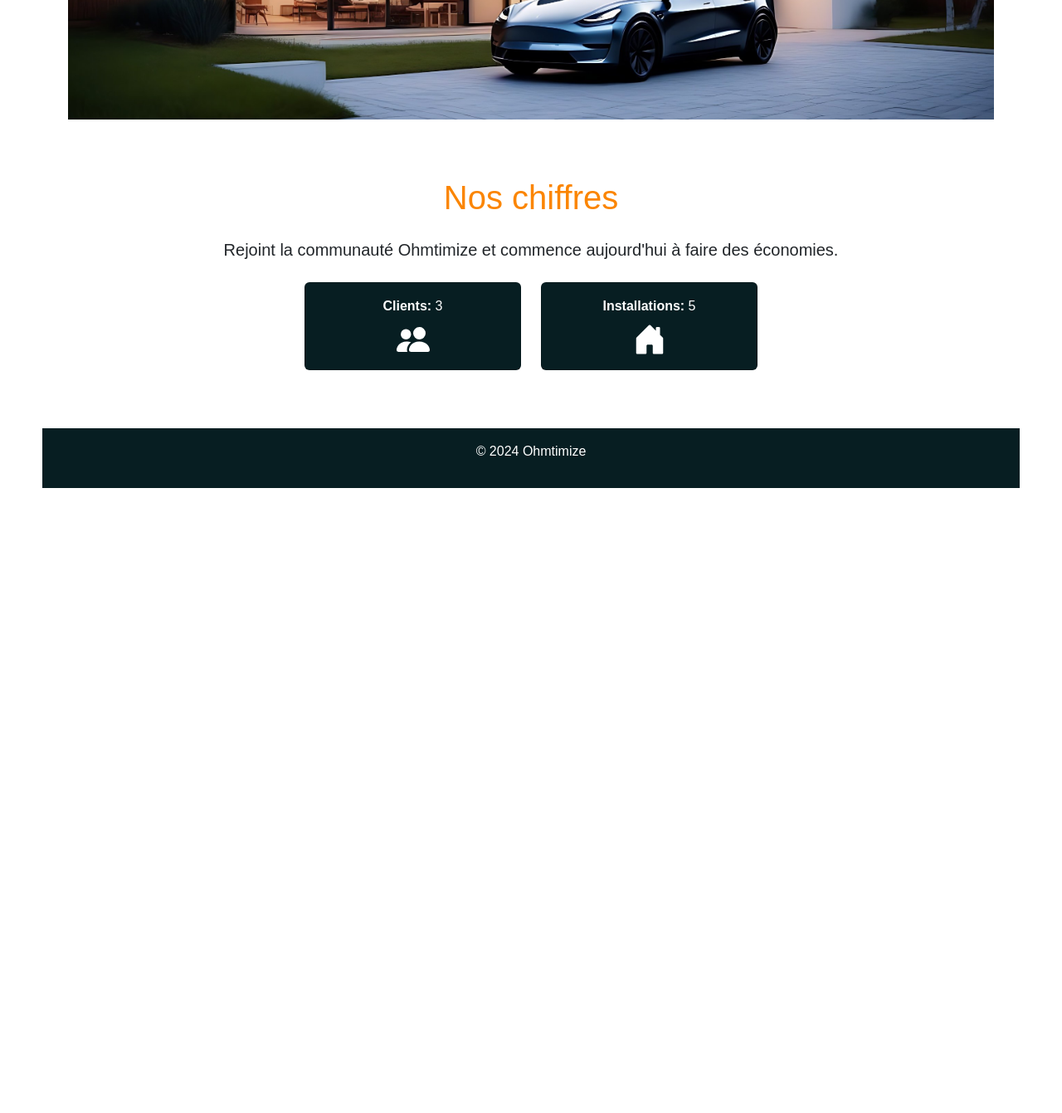
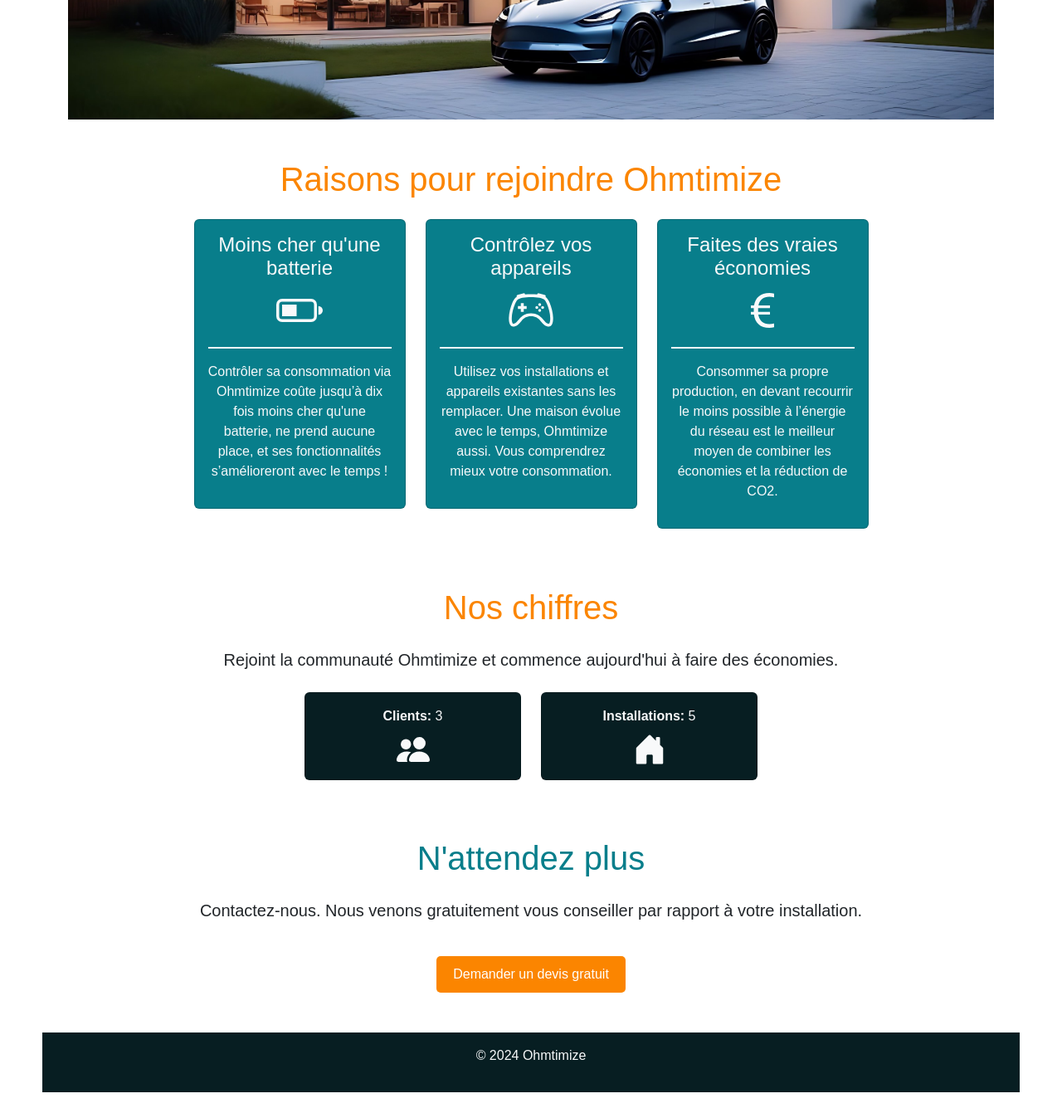
Before and after one commit to Ohmtimize/WebOhm, a Django app: page /ohmtimize/ in a window 1280 px wide. Shown: the part 529-1870 px from the top of the page at 83% size. Before the commit the page ends 1117 px from the top, so only its background shows below. Run offline with Django 4.2, Linux system fonts and the light colour scheme; data comes from the database, SQL or seed files in the repository; both versions use the stored data as it was after the commit.

Commit message:
homepage finished

```diff
--- a/ohm/ohmtimize/static/css/styles.css
+++ b/ohm/ohmtimize/static/css/styles.css
@@ -38,12 +38,17 @@
   background-color: #087e8b;
 }
 
+.bg-brand-secondary {
+  background-color: #fb8500;
+}
+
+
+.text-brand-primary {
+  color: #087e8b
+}
+
 .text-brand-secondary {
   color: #fb8500
-}
-
-.text-brand-light {
-  color: #ffffff;
 }
 
 .bg-brand-dark {
@@ -82,6 +87,22 @@
   padding: 2% 0;
 }
 
+
+.custom-btn {
+  background-color: #fb8500;
+  color: #ffffff;
+  border: none;
+  padding: 10px 20px;
+  font-size: 16px;
+  border-radius: 5px;
+  cursor: pointer;
+}
+
+.custom-btn:hover {
+  color: #ffffff;
+  background-color: #e07b00;
+}
+
 .success-msg {
   color: #270;
   background-color: #DFF2BF;
--- a/ohm/ohmtimize/templates/base_generic.html
+++ b/ohm/ohmtimize/templates/base_generic.html
@@ -72,7 +72,7 @@
     </div>
 
     <!-- Footer -->
-    <footer class="bg-brand-dark text-brand-light py-3 mt-4">
+    <footer class="bg-brand-dark text-light py-3 mt-4">
       <div class="container text-center">
         <p>&copy; 2024 Ohmtimize</p>
       </div>
--- a/ohm/ohmtimize/templates/index.html
+++ b/ohm/ohmtimize/templates/index.html
@@ -9,12 +9,64 @@
     </div>
 </section>
 
+
+<section class="container my-5">
+  <h3 class="text-center mb-4 text-brand-secondary fs-1">Raisons pour rejoindre Ohmtimize</h3>
+  <div class="row justify-content-center">
+    <div class="col-md-3 text-center">
+        <div class="card bg-brand-primary text-light">
+            <div class="card-body">
+                <h4>Moins cher qu'une batterie</h4>
+                <div class="mt-2">
+                  <svg xmlns="http://www.w3.org/2000/svg" width="56" height="56" fill="currentColor" class="bi bi-battery-half" viewBox="0 0 16 16">
+                    <path d="M2 6h5v4H2z"/>
+                    <path d="M2 4a2 2 0 0 0-2 2v4a2 2 0 0 0 2 2h10a2 2 0 0 0 2-2V6a2 2 0 0 0-2-2zm10 1a1 1 0 0 1 1 1v4a1 1 0 0 1-1 1H2a1 1 0 0 1-1-1V6a1 1 0 0 1 1-1zm4 3a1.5 1.5 0 0 1-1.5 1.5v-3A1.5 1.5 0 0 1 16 8"/>
+                  </svg>
+                  <hr class="border border-light border-1 opacity-100">
+                </div>
+                <p>Contrôler sa consommation via Ohmtimize coûte jusqu’à dix fois moins cher qu'une batterie, ne prend aucune place, et ses fonctionnalités s’amélioreront avec le temps !</p>
+            </div>
+        </div>
+    </div>
+    <div class="col-md-3 text-center">
+        <div class="card bg-brand-primary text-light">
+            <div class="card-body">
+                <h4>Contrôlez vos appareils</h4>
+                <div class="mt-2">
+                  <svg xmlns="http://www.w3.org/2000/svg" width="56" height="56" fill="currentColor" class="bi bi-controller" viewBox="0 0 16 16">
+                    <path d="M11.5 6.027a.5.5 0 1 1-1 0 .5.5 0 0 1 1 0m-1.5 1.5a.5.5 0 1 0 0-1 .5.5 0 0 0 0 1m2.5-.5a.5.5 0 1 1-1 0 .5.5 0 0 1 1 0m-1.5 1.5a.5.5 0 1 0 0-1 .5.5 0 0 0 0 1m-6.5-3h1v1h1v1h-1v1h-1v-1h-1v-1h1z"/>
+                    <path d="M3.051 3.26a.5.5 0 0 1 .354-.613l1.932-.518a.5.5 0 0 1 .62.39c.655-.079 1.35-.117 2.043-.117.72 0 1.443.041 2.12.126a.5.5 0 0 1 .622-.399l1.932.518a.5.5 0 0 1 .306.729q.211.136.373.297c.408.408.78 1.05 1.095 1.772.32.733.599 1.591.805 2.466s.34 1.78.364 2.606c.024.816-.059 1.602-.328 2.21a1.42 1.42 0 0 1-1.445.83c-.636-.067-1.115-.394-1.513-.773-.245-.232-.496-.526-.739-.808-.126-.148-.25-.292-.368-.423-.728-.804-1.597-1.527-3.224-1.527s-2.496.723-3.224 1.527c-.119.131-.242.275-.368.423-.243.282-.494.575-.739.808-.398.38-.877.706-1.513.773a1.42 1.42 0 0 1-1.445-.83c-.27-.608-.352-1.395-.329-2.21.024-.826.16-1.73.365-2.606.206-.875.486-1.733.805-2.466.315-.722.687-1.364 1.094-1.772a2.3 2.3 0 0 1 .433-.335l-.028-.079zm2.036.412c-.877.185-1.469.443-1.733.708-.276.276-.587.783-.885 1.465a14 14 0 0 0-.748 2.295 12.4 12.4 0 0 0-.339 2.406c-.022.755.062 1.368.243 1.776a.42.42 0 0 0 .426.24c.327-.034.61-.199.929-.502.212-.202.4-.423.615-.674.133-.156.276-.323.44-.504C4.861 9.969 5.978 9.027 8 9.027s3.139.942 3.965 1.855c.164.181.307.348.44.504.214.251.403.472.615.674.318.303.601.468.929.503a.42.42 0 0 0 .426-.241c.18-.408.265-1.02.243-1.776a12.4 12.4 0 0 0-.339-2.406 14 14 0 0 0-.748-2.295c-.298-.682-.61-1.19-.885-1.465-.264-.265-.856-.523-1.733-.708-.85-.179-1.877-.27-2.913-.27s-2.063.091-2.913.27"/>
+                  </svg>
+                  <hr class="border border-light border-1 opacity-100">
+                </div>
+                <p>Utilisez vos installations et appareils existantes sans les remplacer. Une maison évolue avec le temps, Ohmtimize aussi. Vous comprendrez mieux votre consommation.</p>
+            </div>
+        </div>
+    </div>
+    <div class="col-md-3 text-center">
+      <div class="card bg-brand-primary text-light">
+          <div class="card-body">
+              <h4>Faites des vraies économies</h4>
+              <div class="mt-2">
+                <svg xmlns="http://www.w3.org/2000/svg" width="56" height="56" fill="currentColor" class="bi bi-currency-euro" viewBox="0 0 16 16">
+                  <path d="M4 9.42h1.063C5.4 12.323 7.317 14 10.34 14c.622 0 1.167-.068 1.659-.185v-1.3c-.484.119-1.045.17-1.659.17-2.1 0-3.455-1.198-3.775-3.264h4.017v-.928H6.497v-.936q-.002-.165.008-.329h4.078v-.927H6.618c.388-1.898 1.719-2.985 3.723-2.985.614 0 1.175.05 1.659.177V2.194A6.6 6.6 0 0 0 10.341 2c-2.928 0-4.82 1.569-5.244 4.3H4v.928h1.01v1.265H4v.928z"/>
+                </svg>
+                <hr class="border border-light border-1 opacity-100">
+              </div>
+              <p>Consommer sa propre production, en devant recourrir le moins possible à l’énergie du réseau est le meilleur moyen de  combiner les économies et la réduction de CO2.</p>
+          </div>
+      </div>
+  </div>
+</div>
+</section>
+
+
 <section class="container stats my-5">
   <h3 class="text-center mb-4 text-brand-secondary fs-1">Nos chiffres</h3>
   <p class="text-center fs-5 mb-4">Rejoint la communauté Ohmtimize et commence aujourd'hui à faire des économies.</p>
   <div class="row justify-content-center">
       <div class="col-md-3 text-center">
-          <div class="card bg-brand-dark text-brand-light">
+          <div class="card bg-brand-dark text-light">
               <div class="card-body">
                   <strong>Clients:</strong> {{ num_clients }}
                   <div class="mt-2">
@@ -26,7 +78,7 @@
           </div>
       </div>
       <div class="col-md-3 text-center">
-          <div class="card bg-brand-dark text-brand-light">
+          <div class="card bg-brand-dark text-light">
               <div class="card-body">
                   <strong>Installations:</strong> {{ num_installations }}
                   <div class="mt-2">
@@ -40,4 +92,10 @@
   </div>
 </section>
 
+<section class="container my-5 text-center">
+  <h3 class="text-center mb-4 text-brand-primary fs-1">N'attendez plus</h3>
+  <p class="fs-5">Contactez-nous. Nous venons gratuitement vous conseiller par rapport à votre installation.</p>
+  <button class="btn custom-btn fw-medium mt-4">Demander un devis gratuit</button>
+</section>
+
 {% endblock %}
```
Also changed, not shown: ohm/ohmtimize/templates/ohmtimize/signup.html (+3 -5 lines), ohm/db.sqlite3.
